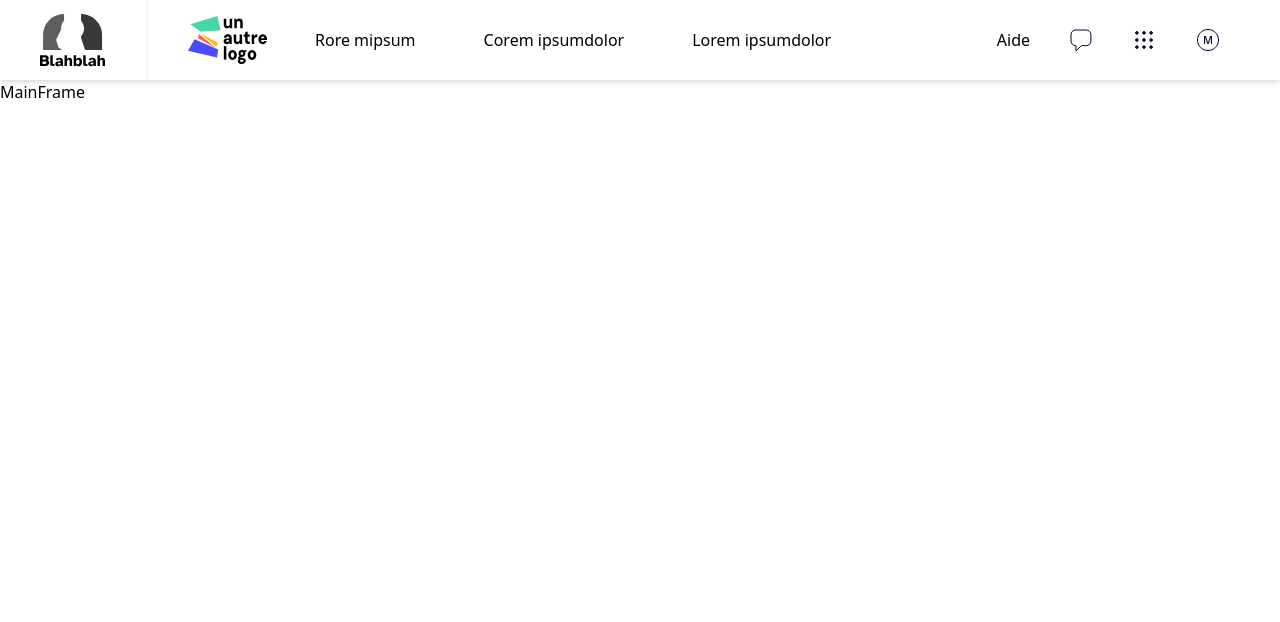
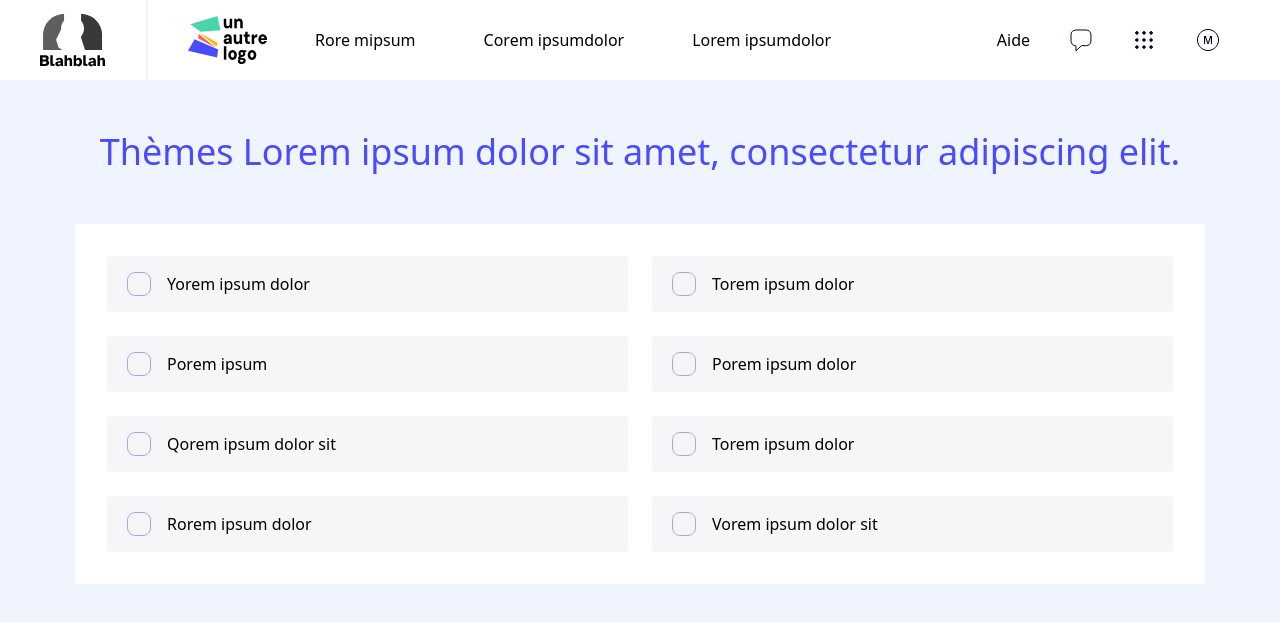
Before and after one commit to sinatrablue/diagoriente-test, a React (Vite) app: page / in a window 1280 px wide. Shown: the top 622 px of the page. Built offline with nearby package versions, Linux system fonts and the light colour scheme.

Commit message:
Started main frame

```diff
--- a/src/App.tsx
+++ b/src/App.tsx
@@ -3,9 +3,9 @@ import MainFrame from "./components/MainFrame/MainFrame";
 
 export default function App() {
   return (
-    <>
+    <div className="flex flex-col h-screen">
       <Header />
       <MainFrame />
-    </>
+    </div>
   );
 }
--- /dev/null
+++ b/src/components/Card/Card.tsx
@@ -0,0 +1,27 @@
+import { useState } from "react";
+import Checkbox from "../Checkbox/Checkbox";
+
+type CardProps = {
+  text: string;
+  onCheck: () => void;
+};
+
+export default function Card({ text, onCheck }: Readonly<CardProps>) {
+  const [isCardChecked, setIsCardChecked] = useState(false);
+  const handleCardCheck = () => {
+    setIsCardChecked(!isCardChecked);
+    onCheck();
+  };
+
+  return (
+    <button
+      onClick={handleCardCheck}
+      className={`flex gap-4 py-4 px-5 rounded h-14 w-[521px] ${
+        isCardChecked ? "bg-[#F0F4FF]" : "bg-[#F6F6F8]"
+      }`}
+    >
+      <Checkbox isChecked={isCardChecked} />
+      <span>{text}</span>
+    </button>
+  );
+}
--- /dev/null
+++ b/src/components/Checkbox/Checkbox.tsx
@@ -0,0 +1,15 @@
+import CheckIcon from "@icons/Check.svg?react";
+
+export default function Checkbox({
+  isChecked,
+}: Readonly<{ isChecked: boolean }>) {
+  return (
+    <button
+      className={`flex items-center justify-center h-6 w-6 rounded-lg ${
+        isChecked ? "bg-[#494BFF]" : "border border-[#A4A5FF]"
+      }`}
+    >
+      {isChecked && <CheckIcon />}
+    </button>
+  );
+}
--- a/src/components/Header/Header.tsx
+++ b/src/components/Header/Header.tsx
@@ -8,7 +8,7 @@ import HeaderLink from "./HeaderLink";
 export default function Header() {
   // h-20 = 5rem = 80px
   return (
-    <div className="h-20 shadow-md flex items-center">
+    <div className="h-20 shadow-md flex items-center shrink-0">
       <div className="h-full px-10 border-r-2 border-gray-100 flex items-center">
         <BlahblahLogo />
       </div>
--- a/src/components/MainFrame/MainFrame.tsx
+++ b/src/components/MainFrame/MainFrame.tsx
@@ -1,3 +1,25 @@
+import Card from "../Card/Card";
+
 export default function MainFrame() {
-  return <div>MainFrame</div>;
+  return (
+    <div className="flex flex-col items-center gap-10 bg-[#F0F4FF] flex-grow">
+      <h1 className="py-3 mt-10 text-4xl/10 text-[#494BFF]">
+        Thèmes Lorem ipsum dolor sit amet, consectetur adipiscing elit.
+      </h1>
+      <div className="p-8 flex gap-6 bg-white">
+        <div className="flex flex-col gap-6">
+          <Card text="Yorem ipsum dolor" onCheck={() => {}} />
+          <Card text="Porem ipsum" onCheck={() => {}} />
+          <Card text="Qorem ipsum dolor sit" onCheck={() => {}} />
+          <Card text="Rorem ipsum dolor" onCheck={() => {}} />
+        </div>
+        <div className="flex flex-col gap-6">
+          <Card text="Torem ipsum dolor" onCheck={() => {}} />
+          <Card text="Porem ipsum dolor" onCheck={() => {}} />
+          <Card text="Torem ipsum dolor" onCheck={() => {}} />
+          <Card text="Vorem ipsum dolor sit " onCheck={() => {}} />
+        </div>
+      </div>
+    </div>
+  );
 }
```
Also changed, not shown: src/icons/Check.svg (added).
